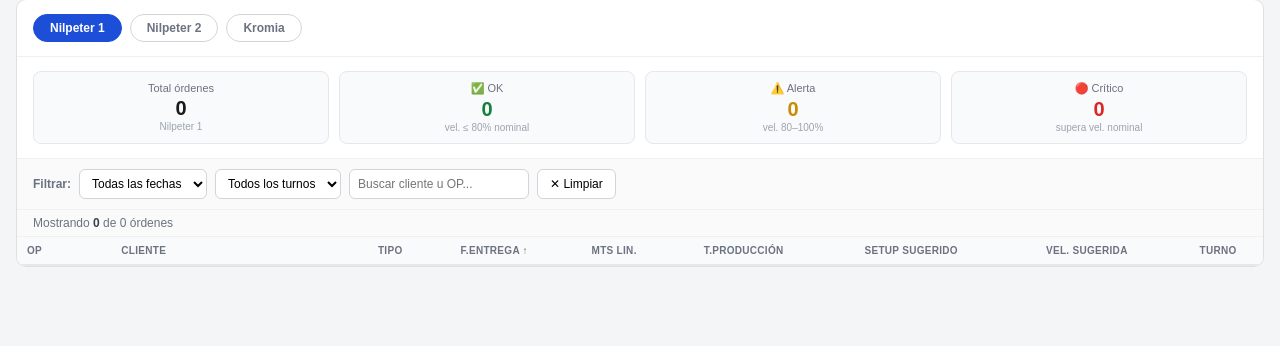
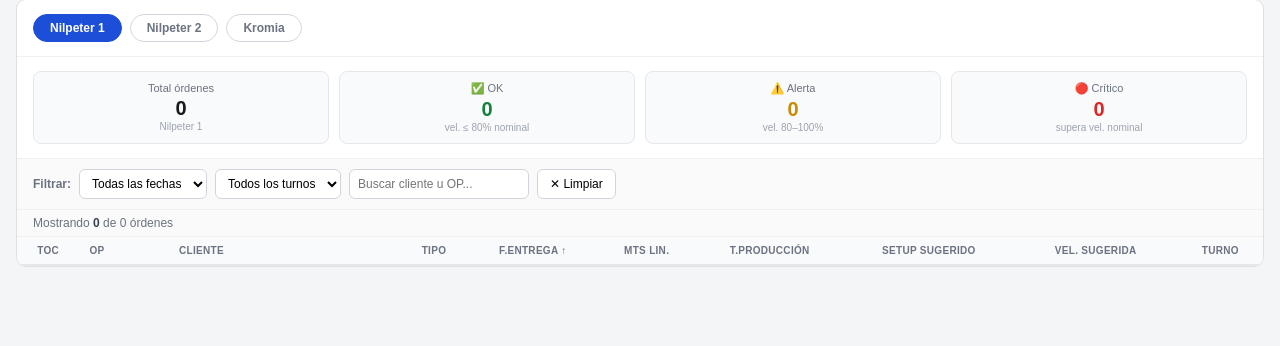
Before and after one commit to CoditeqViviana/tablero-op, a Flask app: template templates/simulacion.html in a window 1280 px wide. Shown: the part 224-570 px from the top of the page. Run offline with Flask 3, Linux system fonts and the light colour scheme; the template is opened without the code that fills it: most values are stand-ins (such as "Sample title", 1, 10 or a date in 2020); lists and menus that the app fills with data are empty.

Commit message:
Update simulacion.html

```diff
--- a/templates/simulacion.html
+++ b/templates/simulacion.html
@@ -179,6 +179,7 @@ body{background:#f4f5f7;padding:16px;color:#1a1a1a;font-size:13px}
   <table class="sim-tbl">
     <thead>
       <tr>
+        <th style="width:30px">TOC</th>
         <th class="th-left" style="width:60px" onclick="sortBy('op')"><span id="h-op">OP</span></th>
         <th class="th-left" style="width:155px" onclick="sortBy('cliente')"><span id="h-cliente">Cliente</span></th>
         <th style="width:45px">Tipo</th>
@@ -217,6 +218,18 @@ function getParams() {
   const minsSetupTurno= minsTurno * (1 - efic);
   const capTurno      = minsProdTurno * vel;
   return { horas, efic, vel, minsTurno, minsProdTurno, minsSetupTurno, capTurno };
+}
+
+function tocBadge(color) {
+  const m = {
+    azul:    ['#dbeafe','#1d4ed8','●'],
+    verde:   ['#dcfce7','#15803d','●'],
+    amarillo:['#fef9c3','#854d0e','●'],
+    rojo:    ['#fee2e2','#b91c1c','●'],
+    negro:   ['#1f2937','#f3f4f6','●'],
+    gris:    ['#f3f4f6','#9ca3af','●'],
+  }[color] || ['#f3f4f6','#9ca3af','●'];
+  return `<span style="background:${m[0]};color:${m[1]};display:inline-block;width:22px;height:22px;border-radius:50%;text-align:center;line-height:22px;font-size:14px;font-weight:700" title="${color}">●</span>`;
 }
 
 function fmtMin(m) {
@@ -288,7 +301,7 @@ function simular() {
         ? minsProdOrden
         : o.mts / p.vel;
       // Setup sugerido: tiempo restante del turno despues de producir
-      const setupSugerido = Math.max(0, p.minsProdTurno - minsProduccion);
+      const setupSugerido = 60; // 60 minutos fijos por orden
       // Turno asignado dentro del dia (1,2,3) segun acumulado
       let turno;
       if (acumMts < p.capTurno) turno = 1;
@@ -373,13 +386,14 @@ function renderTabla() {
     if (r.fecha !== fechaAnterior && !fFecha) {
       const d = new Date(r.fecha+'T12:00:00');
       const nombreDia = ['Domingo','Lunes','Martes','Miércoles','Jueves','Viernes','Sábado'][d.getDay()];
-      html += `<tr class="dia-sep"><td colspan="9">📅 ${nombreDia} ${r.fecha.slice(8,10)}/${r.fecha.slice(5,7)}/${r.fecha.slice(0,4)} — ${r.dias} día${r.dias>1?'s':''} disponible${r.dias>1?'s':''}</td></tr>`;
+      html += `<tr class="dia-sep"><td colspan="10">📅 ${nombreDia} ${r.fecha.slice(8,10)}/${r.fecha.slice(5,7)}/${r.fecha.slice(0,4)}</td></tr>`;
       fechaAnterior = r.fecha;
     }
 
     const velPct = Math.min(Math.round(r.velSugerida / r.velNominal * 100), 100);
 
     html += `<tr>
+      <td style="text-align:center">${tocBadge(r.color_toc||'gris')}</td>
       <td class="td-left" style="font-weight:700;font-size:11px">${r.op}</td>
       <td class="td-left" style="font-size:11px" title="${r.cliente}">${r.cliente}</td>
       <td>${tipoBadge(r.tipo)}</td>
```
